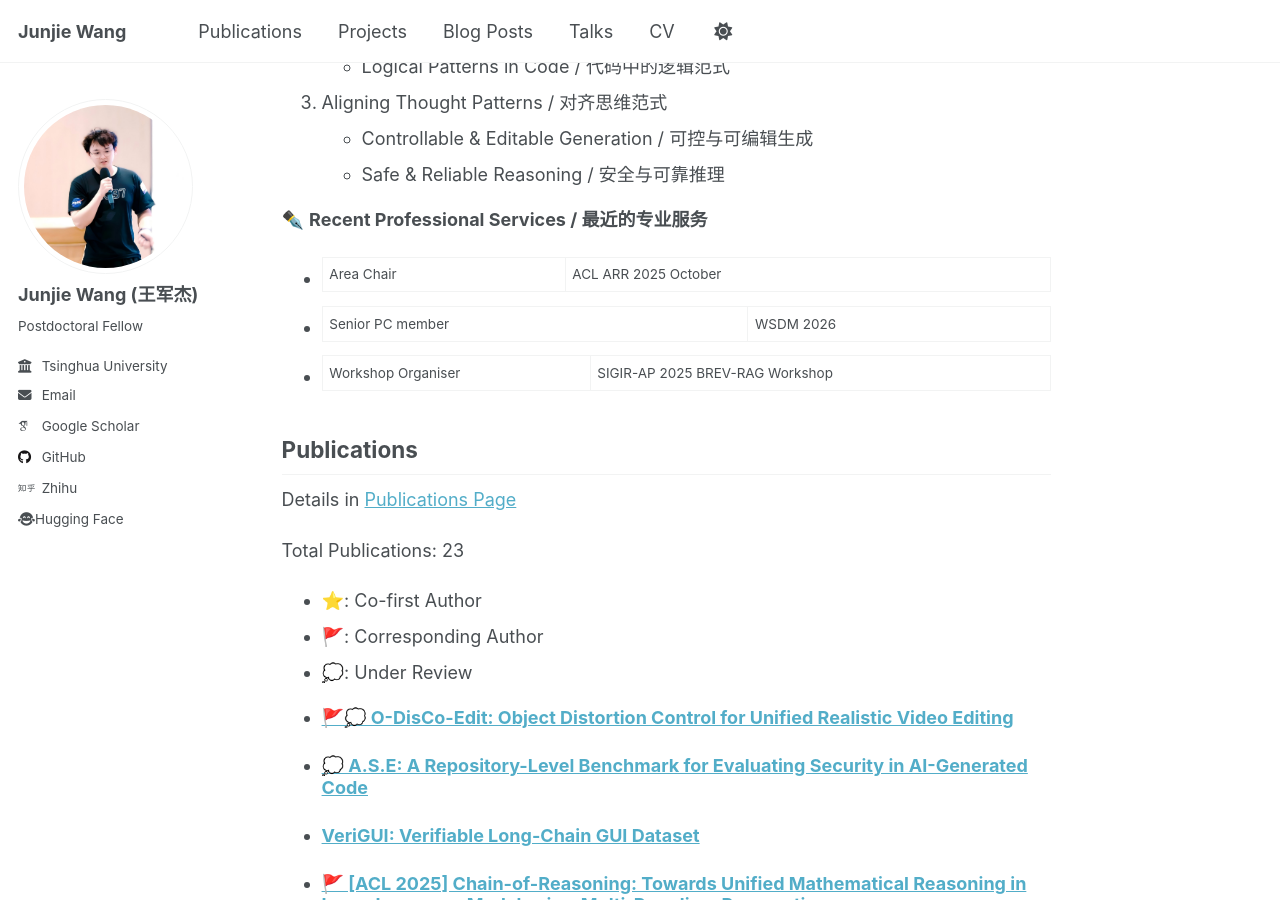
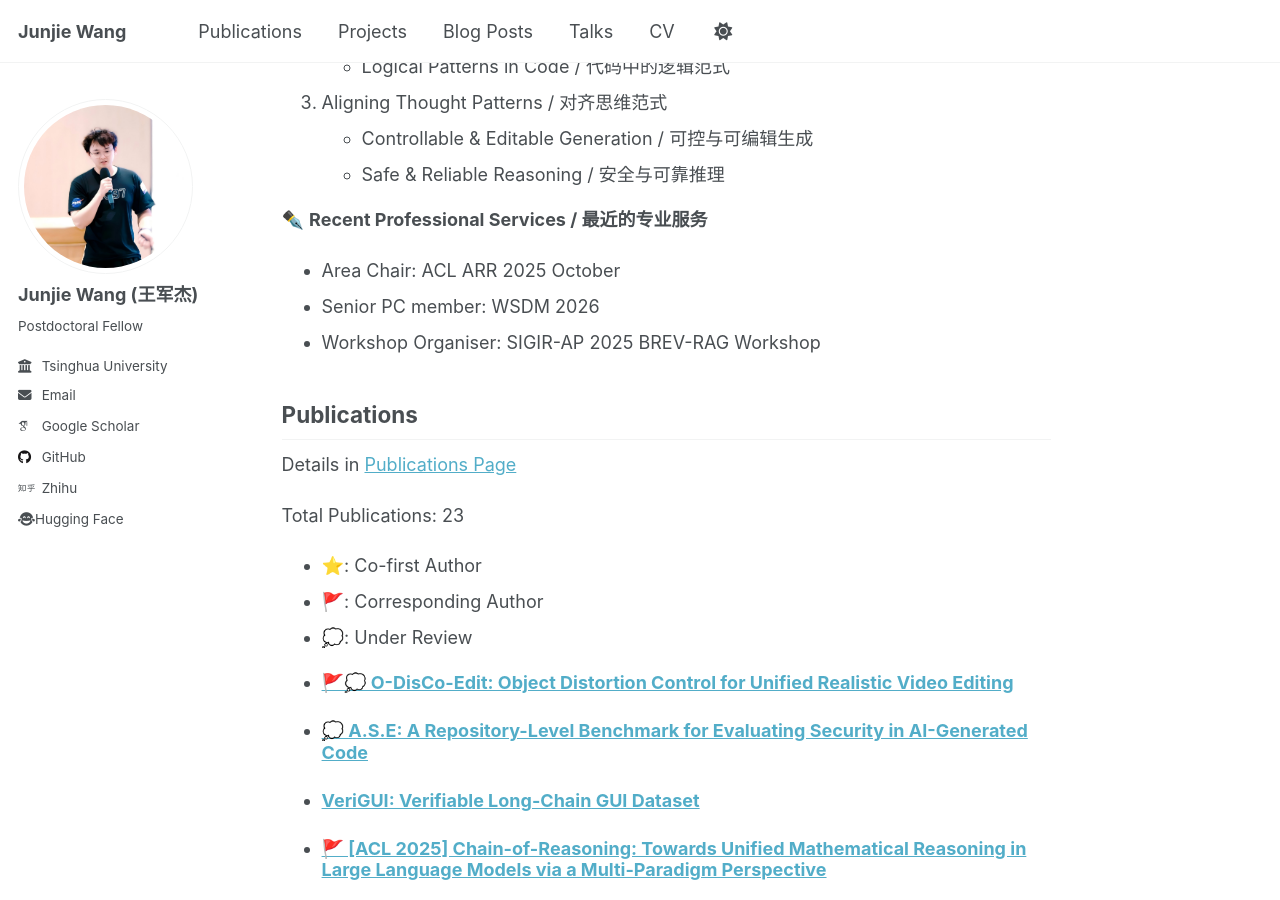
Before and after one commit to wangjunjie-ai/wangjunjie-ai.github.io, a Jekyll site: the page built from _pages/about.md, in a window 1280 px wide and 900 px high, scrolled down 892 px. Built offline with Jekyll 4.4.1, drawn with Linux system fonts in a browser that asks for light colours; some web fonts are replaced.

```diff
--- a/_pages/about.md
+++ b/_pages/about.md
@@ -37,9 +37,9 @@ To build AI guided by the principles of human thought patterns, enabling machine
 
 ✒️ **Recent Professional Services / 最近的专业服务**
 
-- Area Chair | ACL ARR 2025 October
-- Senior PC member | WSDM 2026
-- Workshop Organiser | SIGIR-AP 2025 BREV-RAG Workshop
+- Area Chair: ACL ARR 2025 October
+- Senior PC member: WSDM 2026
+- Workshop Organiser: SIGIR-AP 2025 BREV-RAG Workshop
 
 ## Publications
 
```
